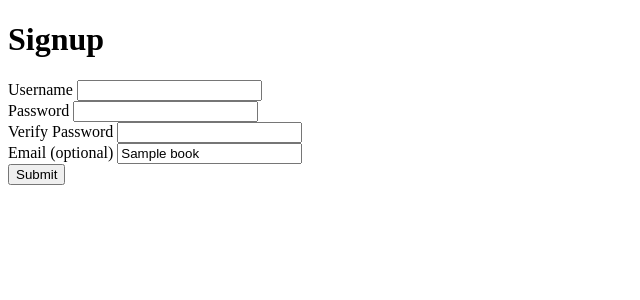
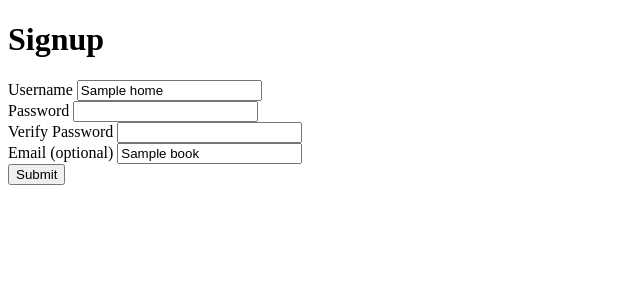
Before and after one commit to ZhouTembo/user-signup, a Flask app: template templates/main_form.html in a window 1280 px wide. Shown: the top 300 px of the page, without its empty margins (0-640 px from the left). Run offline with Flask 2, Linux system fonts and the light colour scheme; the template is opened without the code that fills it: most values are stand-ins (such as "Sample title", 1, 10 or a date in 2020).

Commit message:
finished

```diff
--- a/main.py
+++ b/main.py
@@ -24,7 +24,8 @@ def display_time_form():
     email=request.form['email']
     user_name=request.form['username']
     home=''
-    print (user_name)
+
+
 
     if len(password)<4 and password!=vpassword and '@' not in email or '.' not in email and email>'':
         passworderror='Not a valid password'
@@ -53,13 +54,13 @@ def display_time_form():
     if email>'':
         if '@' not in email or '.' not in email:
             email_error="That's not a valid email"
-            return render_template('main_form.html',home=user_name,book=email,email_error=email_error)
+            return render_template('main_form.html',home='user_name',book=email,email_error=email_error)
         else:
 
-            return '<h1>Hello, Mia'  '</h1>'
+            return '<h1>Hello, '+user_name+  '</h1>'
     else:
 
-        return '<h1>Hello, Mia'  '</h1>'
+        return '<h1>Hello, ' +user_name+ '</h1>'
 
 
 
--- a/templates/main_form.html
+++ b/templates/main_form.html
@@ -10,7 +10,7 @@
     <h1>Signup</h1>
     <form action="/validate-form" method="post">
         <label for="username">Username</label>
-        <input id="username" type="text" name="username" value='' />
+        <input id="username" type="text" name="username" value='{{home}}' />
 
         <br><label for="password">Password</label>
         <input id="password" type="password" name="password" />
```
